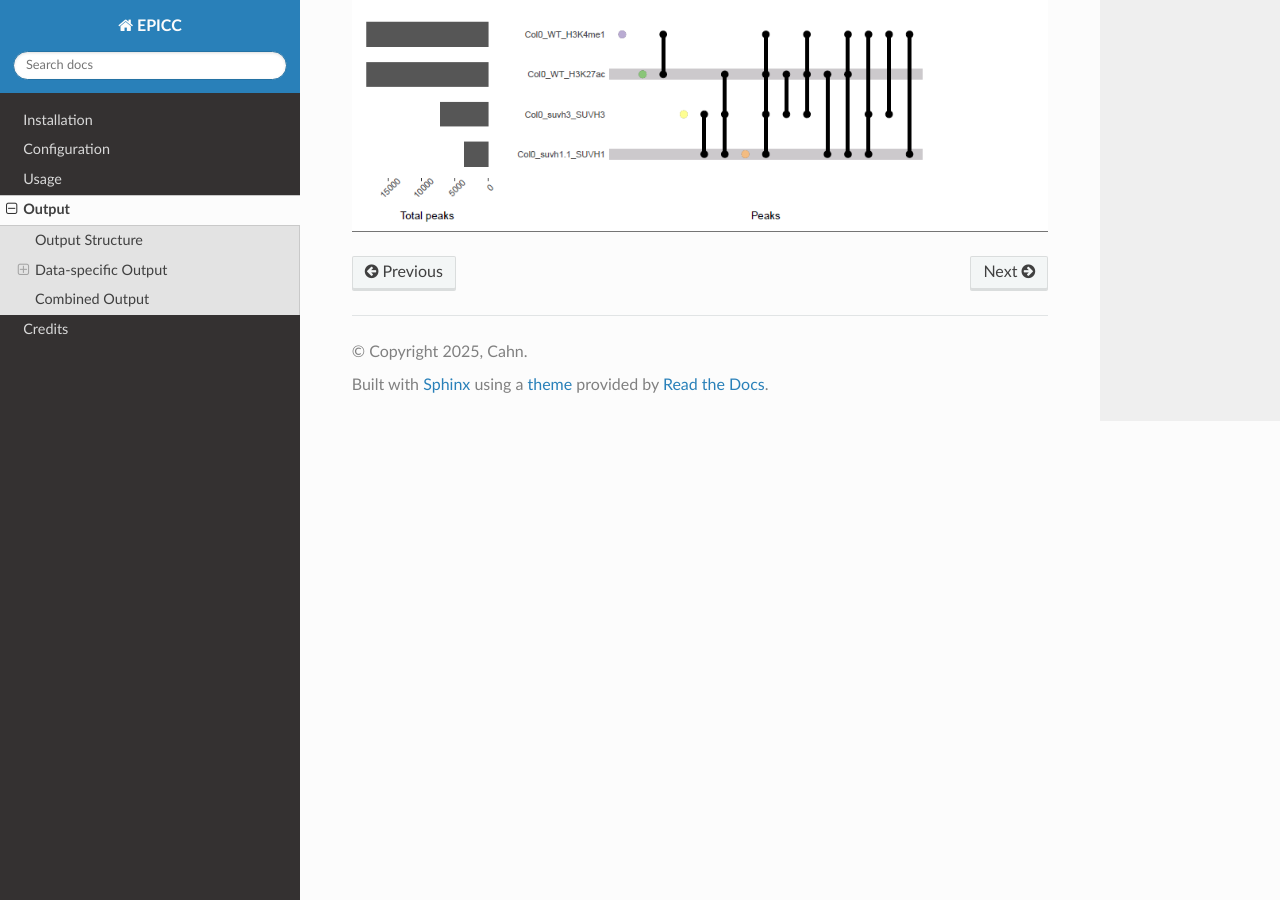
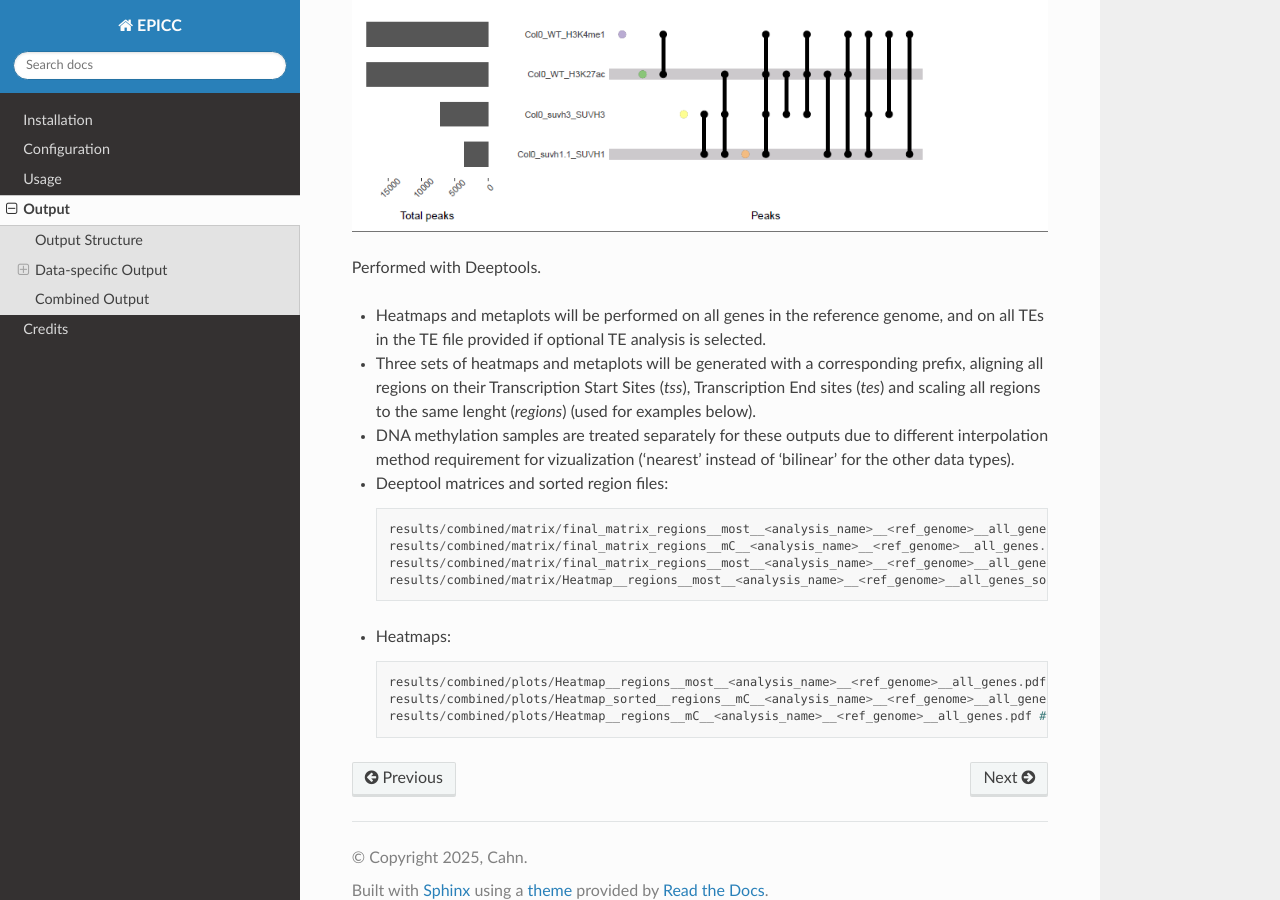
Before and after one commit to joncahn/epicc-documentation, a Sphinx documentation site: the page built from docs/source/output.rst, in a window 1280 px wide and 900 px high, scrolled down 18556 px. Built offline with Sphinx 7.4.7 and the Read the Docs theme 3.1.0, drawn with Linux system fonts in a browser that asks for light colours.

Commit message:
Update output.rst

```diff
--- a/docs/source/output.rst
+++ b/docs/source/output.rst
@@ -507,3 +507,25 @@ Perfomed with ComplexUpset.
 - Example:
 
 .. image:: images/Upset_combined_peaks__all_chip__epicc__ColCEN.png
+
+Heatmaps and metaplots
+++++++++++++++++++++++
+
+Performed with Deeptools.
+
+- Heatmaps and metaplots will be performed on all genes in the reference genome, and on all TEs in the TE file provided if optional TE analysis is selected.
+- Three sets of heatmaps and metaplots will be generated with a corresponding prefix, aligning all regions on their Transcription Start Sites (*tss*), Transcription End sites (*tes*) and scaling all regions to the same lenght (*regions*) (used for examples below).
+- DNA methylation samples are treated separately for these outputs due to different interpolation method requirement for vizualization ('nearest' instead of 'bilinear' for the other data types).
+
+- Deeptool matrices and sorted region files::
+
+	results/combined/matrix/final_matrix_regions__most__<analysis_name>__<ref_genome>__all_genes.gz # matrix scaled by regions for all samples except mC on all genes; also present "tss" and "tes" instead of "regions".
+	results/combined/matrix/final_matrix_regions__mC__<analysis_name>__<ref_genome>__all_genes.gz # matrix scaled by regions for mC samples on all genes; also present "tss" and "tes" instead of "regions".
+	results/combined/matrix/final_matrix_regions__most__<analysis_name>__<ref_genome>__all_genes.gz # matrix scaled by regions for mC samples on all genes sorted according to other samples (only present if `heatmap_sort_mc_after_others` is set to `true`); also present "tss" and "tes" instead of "regions".
+	results/combined/matrix/Heatmap__regions__most__<analysis_name>__<ref_genome>__all_genes_sorted_regions.bed # bed-file of regions of all genes in sorted order of all samples except mC; also present "tss" and "tes" instead of "regions".
+
+- Heatmaps::
+
+	results/combined/plots/Heatmap__regions__most__<analysis_name>__<ref_genome>__all_genes.pdf # heatmaps scaled by regions of all samples except mC, sorted by mean (default, can be changed in configuration); also present "tss" and "tes" instead of "regions".
+	results/combined/plots/Heatmap_sorted__regions__mC__<analysis_name>__<ref_genome>__all_genes.pdf # heatmaps scaled by regions of mC samples, in the same sort order than all other samples above (if `heatmap_sort_mc_after_others` is set to `true`); also present "tss" and "tes" instead of "regions".
+	results/combined/plots/Heatmap__regions__mC__<analysis_name>__<ref_genome>__all_genes.pdf # heatmaps scaled by regions of mC samples, sorted by mean (default, can be changed in configuration if `heatmap_sort_mc_after_others` is set to `false`); also present "tss" and "tes" instead of "regions".
```
